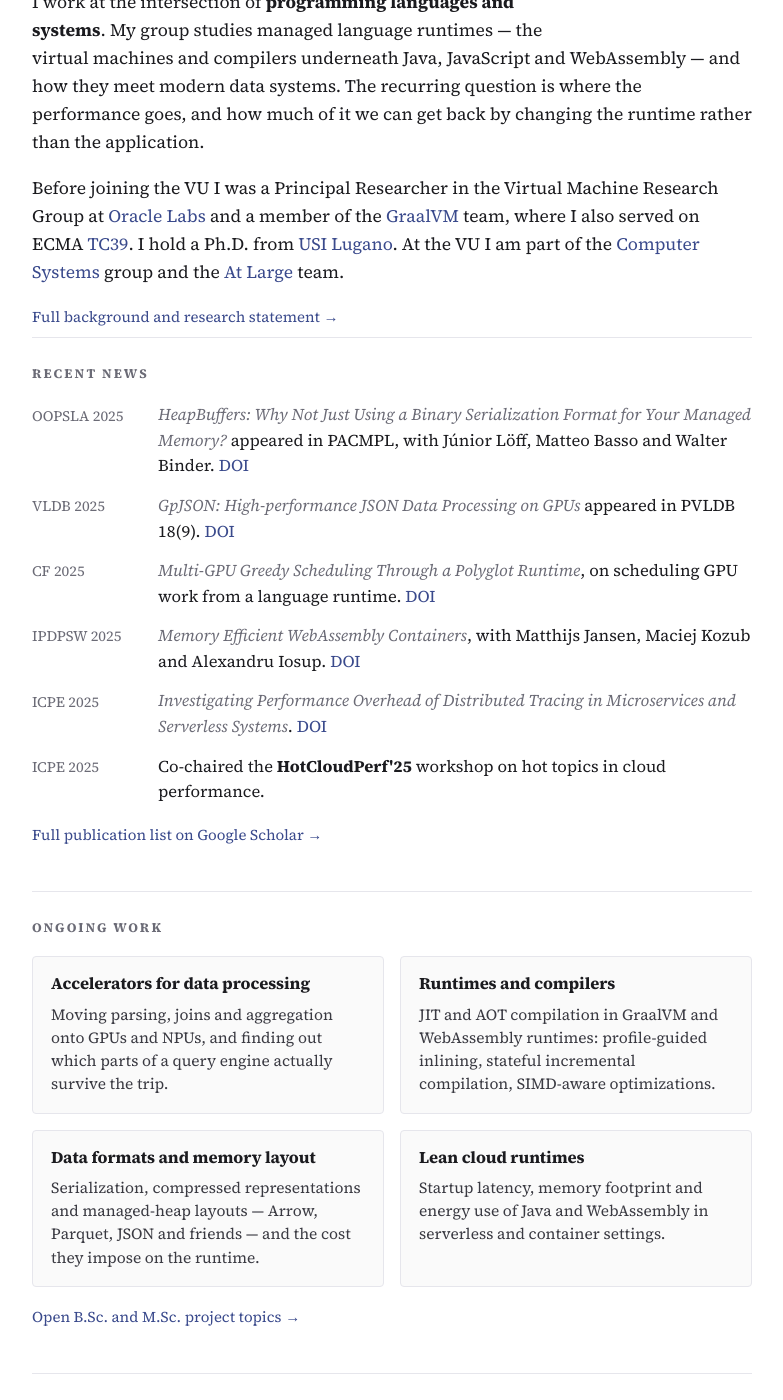
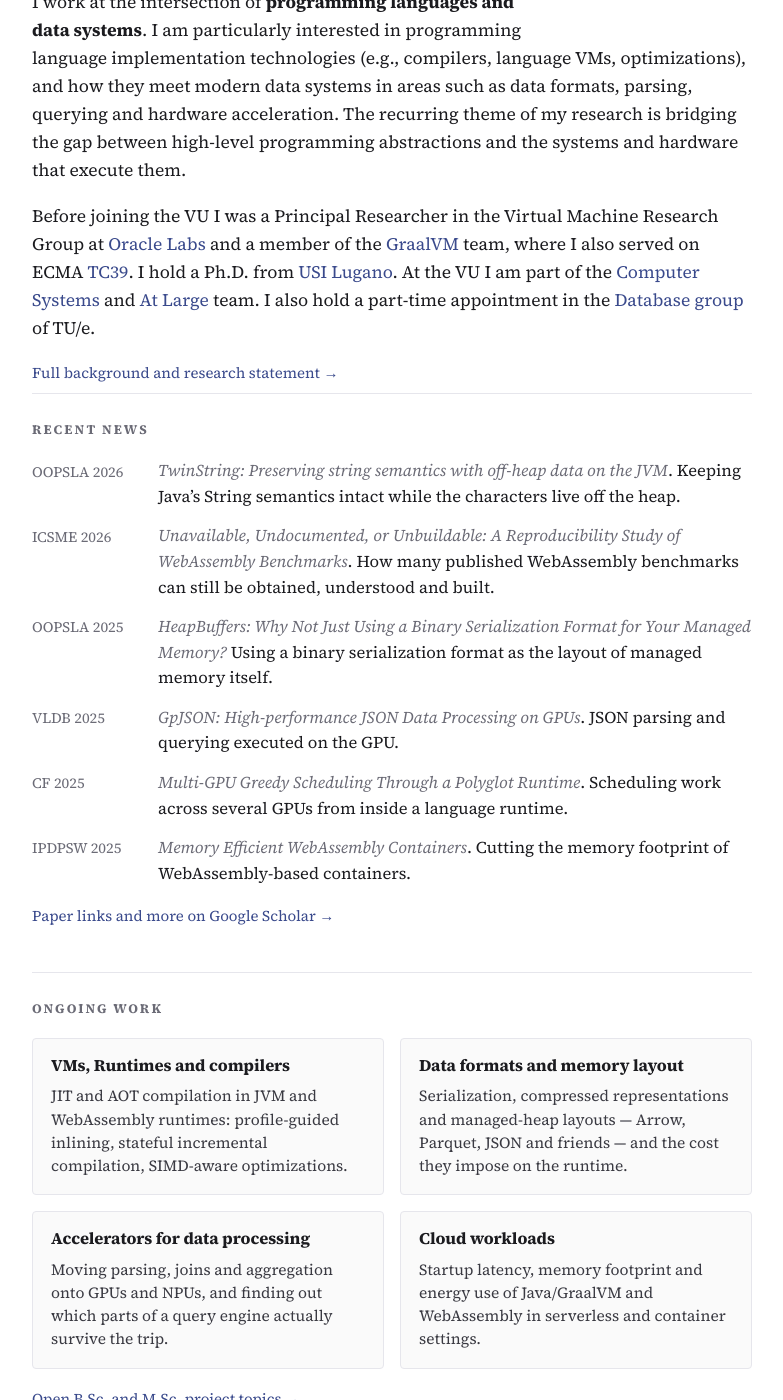
Before and after one commit to eleinadani/eleinadani.github.io, a Jekyll site: the page built from index.md, in a window 1280 px wide and 1400 px high, scrolled down 293 px. Shown: the whole window, without its empty margins (248-1031 px from the left). Built offline with Jekyll 4.4.1, drawn with Linux system fonts in a browser that asks for light colours; some of the changed text lies outside the part shown.

Commit message:
done refactoring

```diff
--- a/index.md
+++ b/index.md
@@ -13,27 +13,22 @@ description: >-
 <div class="portrait"><img src="dani2.png" alt="Daniele Bonetta" width="168" height="168"></div>
 
 <p class="affiliation">
-<strong>Assistant Professor</strong>, Computer Science &mdash; <a href="https://vu.nl/en/about-vu/faculties/faculty-of-science/departments/computer-science">VU Amsterdam</a><br>
-<strong>Assistant Professor</strong> (part-time) &mdash; <a href="https://www.tue.nl/en/research/research-groups/data-science/data-and-artificial-intelligence/database-group/">TU Eindhoven</a><br>
-NU building 11A-43, De Boelelaan 1111, 1081 HV Amsterdam
+<strong>Assistant Professor</strong><br>Department of Computer Science<a href="https://vu.nl/en/about-vu/faculties/faculty-of-science/departments/computer-science"><br>VU Amsterdam</a>
+<!-- NU building 11A-43, De Boelelaan 1111, 1081 HV Amsterdam -->
 </p>
 
 <p class="elsewhere">
 <a href="mailto:d.bonetta@vu.nl">d.bonetta@vu.nl</a> <span class="sep">&middot;</span> <a href="https://scholar.google.com/citations?user=AR2pK8QAAAAJ">Scholar</a> <span class="sep">&middot;</span> <a href="https://dblp.org/pid/51/8686.html">DBLP</a> <span class="sep">&middot;</span> <a href="https://github.com/eleinadani">GitHub</a> <span class="sep">&middot;</span> <a href="https://www.linkedin.com/in/daniele-bonetta-2478333">LinkedIn</a>
 </p>
 
-I work at the intersection of **programming languages and systems**. My group studies
-managed language runtimes &mdash; the virtual machines and compilers underneath Java,
-JavaScript and WebAssembly &mdash; and how they meet modern data systems. The recurring
-question is where the performance goes, and how much of it we can get back by changing
-the runtime rather than the application.
+I work at the intersection of **programming languages and data systems**. I am particularly interested in programming language implementation technologies (e.g., compilers, language VMs, optimizations), and how they meet modern data systems in areas such as data formats, parsing, querying and hardware acceleration. The recurring
+theme of my research is bridging the gap between high-level programming abstractions and the systems and hardware that execute them.
 
 Before joining the VU I was a Principal Researcher in the Virtual Machine Research Group
-at [Oracle Labs](http://labs.oracle.com) and a member of the [GraalVM](https://github.com/graalvm)
+at [Oracle Labs](https://apexapps.oracle.com/pls/apex/r/labs/labs/projects) and a member of the [GraalVM](https://github.com/graalvm)
 team, where I also served on ECMA [TC39](https://tc39.es/). I hold a Ph.D. from
 [USI Lugano](http://www.inf.usi.ch). At the VU I am part of the
-[Computer Systems](https://www.vucompsys.net/) group and the
-[At Large](https://atlarge-research.com/) team.
+[Computer Systems](https://www.vucompsys.net/) and [At Large](https://atlarge-research.com/) team. I also hold a part-time appointment in the [Database group](https://dai.win.tue.nl/team/) of TU/e.
 
 <p class="more"><a href="research">Full background and research statement &rarr;</a></p>
 
@@ -48,15 +43,15 @@ team, where I also served on ECMA [TC39](https://tc39.es/). I hold a Ph.D. from
 -->
 
 <ul class="news">
-  <li><span class="when">OOPSLA 2025</span><span class="what"><em>HeapBuffers: Why Not Just Using a Binary Serialization Format for Your Managed Memory?</em> appeared in PACMPL, with J&uacute;nior L&ouml;ff, Matteo Basso and Walter Binder. <a href="https://doi.org/10.1145/3763175">DOI</a></span></li>
-  <li><span class="when">VLDB 2025</span><span class="what"><em>GpJSON: High-performance JSON Data Processing on GPUs</em> appeared in PVLDB 18(9). <a href="https://doi.org/10.14778/3746405.3746439">DOI</a></span></li>
-  <li><span class="when">CF 2025</span><span class="what"><em>Multi-GPU Greedy Scheduling Through a Polyglot Runtime</em>, on scheduling GPU work from a language runtime. <a href="https://doi.org/10.1145/3719276.3725199">DOI</a></span></li>
-  <li><span class="when">IPDPSW 2025</span><span class="what"><em>Memory Efficient WebAssembly Containers</em>, with Matthijs Jansen, Maciej Kozub and Alexandru Iosup. <a href="https://doi.org/10.1109/IPDPSW66978.2025.00166">DOI</a></span></li>
-  <li><span class="when">ICPE 2025</span><span class="what"><em>Investigating Performance Overhead of Distributed Tracing in Microservices and Serverless Systems</em>. <a href="https://doi.org/10.1145/3680256.3721316">DOI</a></span></li>
-  <li><span class="when">ICPE 2025</span><span class="what">Co-chaired the <strong>HotCloudPerf'25</strong> workshop on hot topics in cloud performance.</span></li>
+  <li><span class="when">OOPSLA 2026</span><span class="what"><em>TwinString: Preserving string semantics with off-heap data on the JVM</em>. Keeping Java&rsquo;s String semantics intact while the characters live off the heap.</span></li>
+  <li><span class="when">ICSME 2026</span><span class="what"><em>Unavailable, Undocumented, or Unbuildable: A Reproducibility Study of WebAssembly Benchmarks</em>. How many published WebAssembly benchmarks can still be obtained, understood and built.</span></li>
+  <li><span class="when">OOPSLA 2025</span><span class="what"><em>HeapBuffers: Why Not Just Using a Binary Serialization Format for Your Managed Memory?</em> Using a binary serialization format as the layout of managed memory itself.</span></li>
+  <li><span class="when">VLDB 2025</span><span class="what"><em>GpJSON: High-performance JSON Data Processing on GPUs</em>. JSON parsing and querying executed on the GPU.</span></li>
+  <li><span class="when">CF 2025</span><span class="what"><em>Multi-GPU Greedy Scheduling Through a Polyglot Runtime</em>. Scheduling work across several GPUs from inside a language runtime.</span></li>
+  <li><span class="when">IPDPSW 2025</span><span class="what"><em>Memory Efficient WebAssembly Containers</em>. Cutting the memory footprint of WebAssembly-based containers.</span></li>
 </ul>
 
-<p class="more"><a href="https://scholar.google.com/citations?user=AR2pK8QAAAAJ">Full publication list on Google Scholar &rarr;</a></p>
+<p class="more"><a href="https://scholar.google.com/citations?user=AR2pK8QAAAAJ">Paper links and more on Google Scholar &rarr;</a></p>
 </section>
 
 <section markdown="1">
@@ -64,20 +59,20 @@ team, where I also served on ECMA [TC39](https://tc39.es/). I hold a Ph.D. from
 
 <div class="cards">
   <div class="card">
-    <h3>Accelerators for data processing</h3>
-    <p>Moving parsing, joins and aggregation onto GPUs and NPUs, and finding out which parts of a query engine actually survive the trip.</p>
-  </div>
-  <div class="card">
-    <h3>Runtimes and compilers</h3>
-    <p>JIT and AOT compilation in GraalVM and WebAssembly runtimes: profile-guided inlining, stateful incremental compilation, SIMD-aware optimizations.</p>
+    <h3>VMs, Runtimes and compilers</h3>
+    <p>JIT and AOT compilation in JVM and WebAssembly runtimes: profile-guided inlining, stateful incremental compilation, SIMD-aware optimizations.</p>
   </div>
   <div class="card">
     <h3>Data formats and memory layout</h3>
     <p>Serialization, compressed representations and managed-heap layouts &mdash; Arrow, Parquet, JSON and friends &mdash; and the cost they impose on the runtime.</p>
   </div>
   <div class="card">
-    <h3>Lean cloud runtimes</h3>
-    <p>Startup latency, memory footprint and energy use of Java and WebAssembly in serverless and container settings.</p>
+    <h3>Accelerators for data processing</h3>
+    <p>Moving parsing, joins and aggregation onto GPUs and NPUs, and finding out which parts of a query engine actually survive the trip.</p>
+  </div>
+  <div class="card">
+    <h3>Cloud workloads</h3>
+    <p>Startup latency, memory footprint and energy use of Java/GraalVM and WebAssembly in serverless and container settings.</p>
   </div>
 </div>
 
@@ -103,16 +98,12 @@ team, where I also served on ECMA [TC39](https://tc39.es/). I hold a Ph.D. from
 ## Working with me
 
 I am always looking for students who like building things: practical tools, careful
-experimental evaluations, real contributions to open-source projects.
+experimental evaluations, real contributions to open-source projects. I supervise
+Ph.D. students at the VU, and B.Sc. and M.Sc. theses, literature studies and research
+projects at both the VU and TU/e &mdash; the current [open topics](projects) are a good
+place to start.
 
-**Prospective Ph.D. students** &mdash; send me an email with your CV, your research
-interests, and why you think there is a good match with our ongoing work.
-
-**VU and TU/e students** &mdash; I regularly offer B.Sc. and M.Sc. theses, literature
-studies and research projects. Have a look at the [open topics](projects) and send me
-an email to arrange a chat.
-
-<p class="more"><a href="research">More on supervision and internships &rarr;</a></p>
+<p class="more"><a href="research#prospective-students">Supervision, internships, and what to send me &rarr;</a></p>
 </section>
 
 <section markdown="1">
```
Also changed, not shown: projects.md (+14 -19 lines), research.md (+5 -10 lines), teaching.md (+1 -1 lines), 5 other files.
